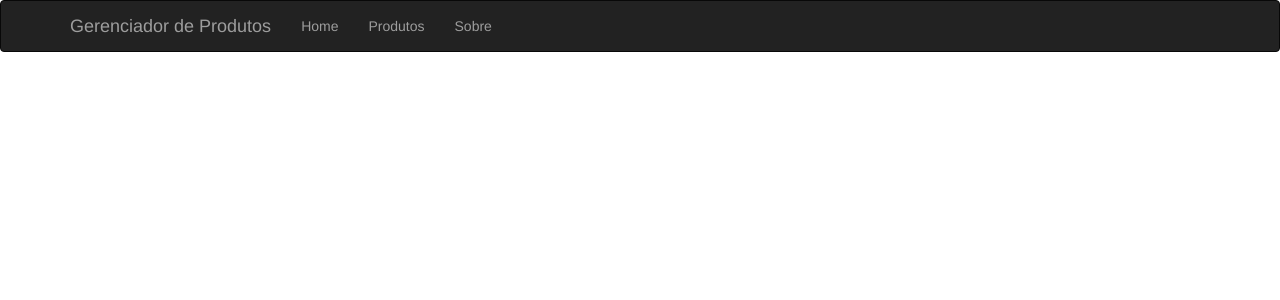
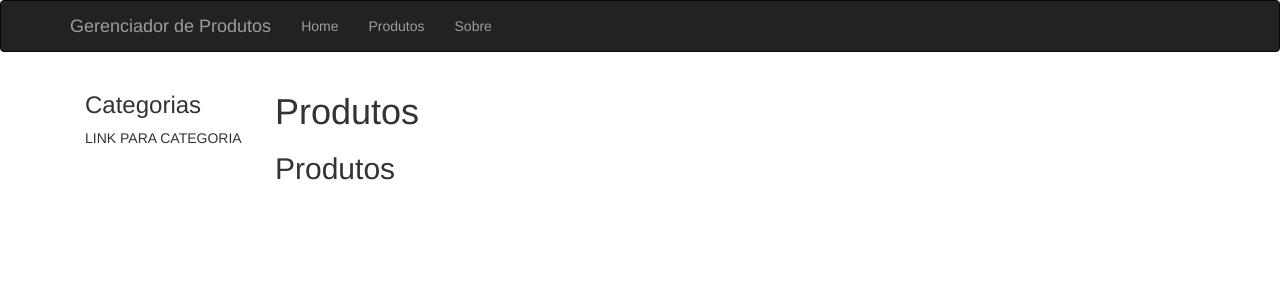
Before and after one commit to rogeriop/produtos, a React (Create React App) app: page /produtos in a window 1280 px wide. Shown: the top 300 px of the page. Built offline with nearby package versions, Linux system fonts and the light colour scheme.

Commit message:
Curso devReactJs #18.05 - A rota produtos

```diff
--- a/src/App.js
+++ b/src/App.js
@@ -8,6 +8,7 @@
 
 import Home from './Home'
 import Sobre from './Sobre'
+import Produtos from './Produtos'
 
 class App extends Component {
   render () {
@@ -23,7 +24,7 @@
               </div>
               <ul className='nav navbar-nav'>
                 <li><Link to='/'>Home</Link></li>
-                <li><a href='/'>Produtos</a></li>
+                <li><Link to='/produtos'>Produtos</Link></li>
                 <li><Link to='/sobre'>Sobre</Link></li>
               </ul>
             </div>
@@ -31,6 +32,7 @@
           <div className='container'>
             <Route exact path='/' component={Home} />
             <Route exact path='/sobre' component={Sobre} />
+            <Route path='/produtos' component={Produtos} />
           </div>
         </div>
       </Router>
--- /dev/null
+++ b/src/Produtos.js
@@ -0,0 +1,24 @@
+import React, { Component } from 'react'
+import { Route } from 'react-router-dom'
+import ProdutosHome from './ProdutosHome'
+
+class Produtos extends Component {
+    render () {
+        return (
+        <div classMame='row'>
+            <div className='col-md-2'>
+                <h3>Categorias</h3>
+                LINK PARA CATEGORIA
+            </div>
+            <div className='col-md-10'>
+                <h1>Produtos</h1>
+                <Route exact path={this.props.match.url} component={ProdutosHome} />
+            </div>
+        </div>
+        )
+    }
+
+
+}
+
+export default Produtos
--- /dev/null
+++ b/src/ProdutosHome.js
@@ -0,0 +1,9 @@
+import React from 'react'
+
+const ProdutosHome = () =>(
+    <div>
+        <h2>Produtos</h2>
+    </div>
+)
+
+export default ProdutosHome
```
